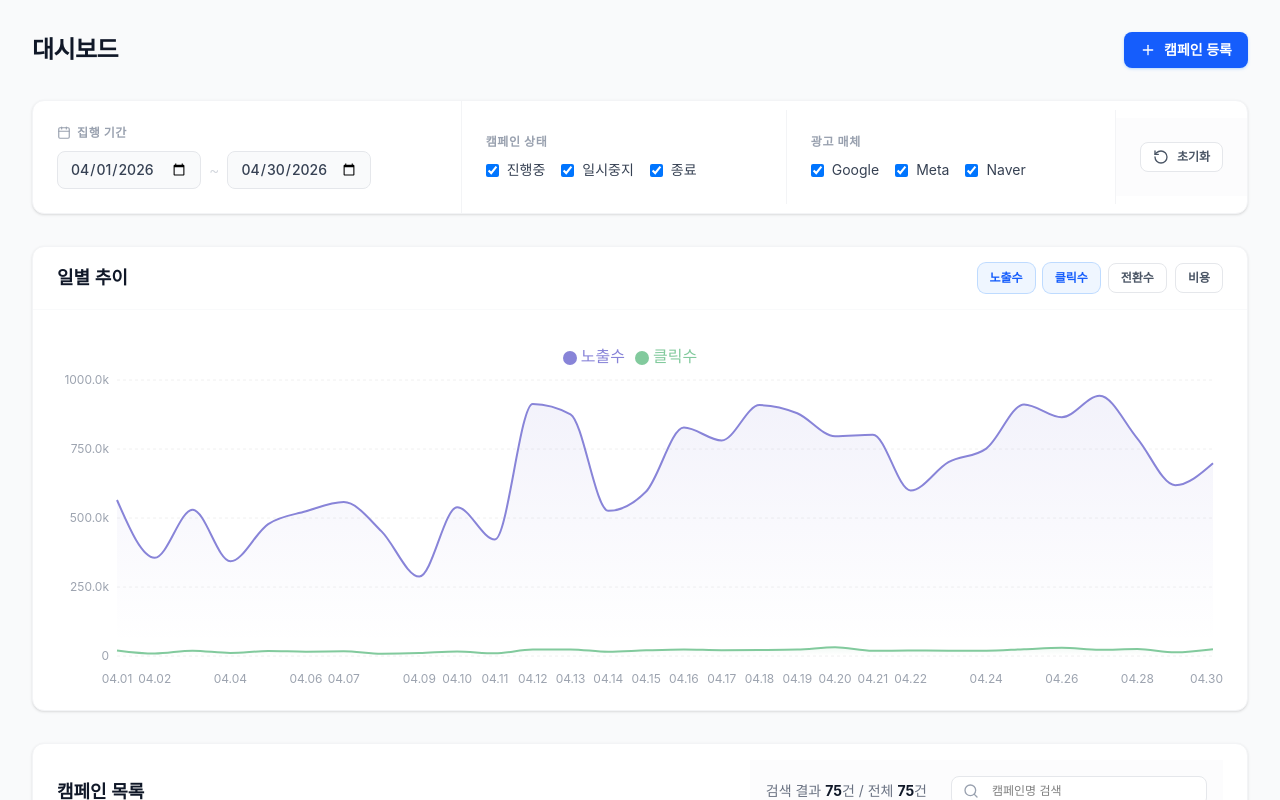
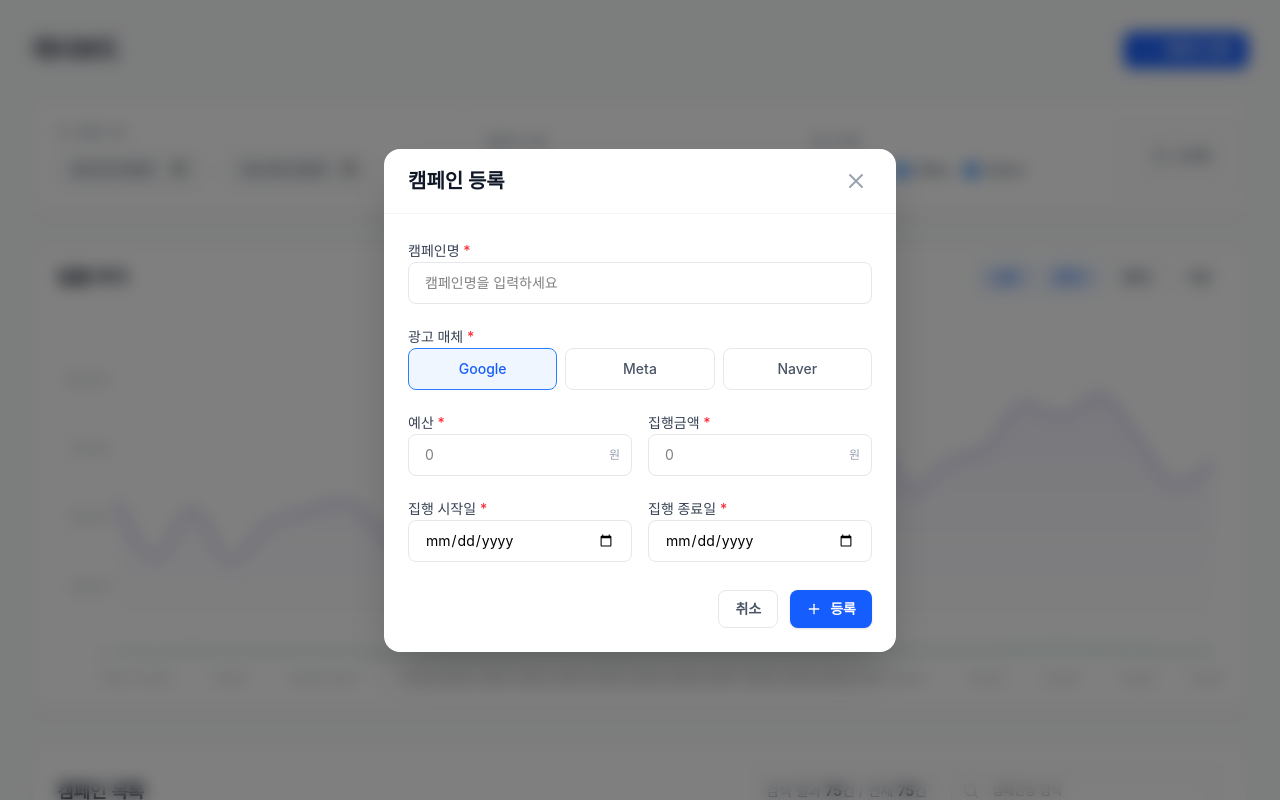
Before and after one commit to jin7969/marketing-dashboard, a React (Vite) app: page / in a window 1280 px wide. Both pictures are taken after a click on the button "캠페인 등록". Shown: the top 800 px of the page. Built offline with nearby package versions, Linux system fonts and the light colour scheme; data requests are answered from the project's data file.

Commit message:
feat: 캠페인 등록 모달 구현

```diff
--- /dev/null
+++ b/src/components/CampaignCreateModal.tsx
@@ -0,0 +1,110 @@
+import { Plus } from 'lucide-react';
+import { Modal, Button, FormField, Input } from './_common';
+import { useCampaignCreateForm } from '../hooks/useCampaignCreateForm';
+import type { Platform } from '../types/dashboard';
+
+const PLATFORMS: Platform[] = ['Google', 'Meta', 'Naver'];
+
+interface CampaignCreateModalProps {
+  isOpen: boolean;
+  onClose: () => void;
+}
+
+export default function CampaignCreateModal({ isOpen, onClose }: CampaignCreateModalProps) {
+  const { formData, errors, isPending, setField, handleSubmit, handleClose } = useCampaignCreateForm(onClose);
+
+  return (
+    <Modal isOpen={isOpen} onClose={handleClose} title="캠페인 등록">
+      <form onSubmit={handleSubmit} noValidate className="space-y-5">
+        <FormField label="캠페인명" error={errors.name}>
+          <Input
+            type="text"
+            error={errors.name}
+            placeholder="캠페인명을 입력하세요"
+            value={formData.name}
+            onChange={(e) => setField('name', e.target.value)}
+          />
+        </FormField>
+
+        <FormField label="광고 매체">
+          <div className="grid grid-cols-3 gap-2">
+            {PLATFORMS.map((p) => (
+              <button
+                key={p}
+                type="button"
+                onClick={() => setField('platform', p)}
+                className={`rounded-lg border py-2.5 text-sm font-medium transition-all ${
+                  formData.platform === p
+                    ? 'border-blue-500 bg-blue-50 text-blue-600'
+                    : 'border-gray-200 bg-white text-gray-600 hover:border-gray-300 hover:bg-gray-50'
+                }`}
+              >
+                {p}
+              </button>
+            ))}
+          </div>
+        </FormField>
+
+        <div className="grid grid-cols-2 gap-4">
+          <FormField label="예산" error={errors.budget}>
+            <Input
+              type="number"
+              step="1"
+              min="100"
+              max="1000000000"
+              error={errors.budget}
+              suffix="원"
+              placeholder="0"
+              value={formData.budget}
+              onChange={(e) => setField('budget', e.target.value)}
+            />
+          </FormField>
+
+          <FormField label="집행금액" error={errors.cost}>
+            <Input
+              type="number"
+              step="1"
+              min="0"
+              max="1000000000"
+              error={errors.cost}
+              suffix="원"
+              placeholder="0"
+              value={formData.cost}
+              onChange={(e) => setField('cost', e.target.value)}
+            />
+          </FormField>
+        </div>
+
+        <div className="grid grid-cols-2 gap-4">
+          <FormField label="집행 시작일" error={errors.startDate}>
+            <Input
+              type="date"
+              error={errors.startDate}
+              value={formData.startDate}
+              onChange={(e) => setField('startDate', e.target.value)}
+            />
+          </FormField>
+
+          <FormField label="집행 종료일" error={errors.endDate}>
+            <Input
+              type="date"
+              error={errors.endDate}
+              min={formData.startDate || undefined}
+              value={formData.endDate}
+              onChange={(e) => setField('endDate', e.target.value)}
+            />
+          </FormField>
+        </div>
+
+        <div className="flex justify-end gap-3 pt-2">
+          <Button type="button" variant="outline" onClick={handleClose} disabled={isPending}>
+            취소
+          </Button>
+          <Button type="submit" icon={<Plus className="h-4 w-4" />} disabled={isPending}>
+            {isPending ? '등록 중...' : '등록'}
+          </Button>
+        </div>
+      </form>
+    </Modal>
+  );
+}
--- a/src/components/Header.tsx
+++ b/src/components/Header.tsx
@@ -1,13 +1,22 @@
+import { useState } from 'react';
 import { Plus } from 'lucide-react';
 import { Button } from './_common';
+import CampaignModal from './CampaignCreateModal';
 
 export default function Header() {
+  const [isModalOpen, setIsModalOpen] = useState(false);
+
   return (
     <header className="mb-8 flex items-center justify-between">
       <h1 className="font-sans text-2xl font-bold tracking-tight text-gray-900">대시보드</h1>
-      <Button icon={<Plus className="h-4 w-4" />} className="shadow-lg shadow-blue-200">
+      <Button
+        icon={<Plus className="h-4 w-4" />}
+        className="shadow-lg shadow-blue-200"
+        onClick={() => setIsModalOpen(true)}
+      >
         캠페인 등록
       </Button>
+      <CampaignModal isOpen={isModalOpen} onClose={() => setIsModalOpen(false)} />
     </header>
   );
 }
--- /dev/null
+++ b/src/hooks/useCampaignCreateForm.ts
@@ -0,0 +1,100 @@
+import { useState } from 'react';
+import { useMutation, useQueryClient } from '@tanstack/react-query';
+import { createCampaign } from '../api';
+import type { Platform } from '../types/dashboard';
+
+export interface CampaignFormData {
+  name: string;
+  platform: Platform;
+  budget: string;
+  cost: string;
+  startDate: string;
+  endDate: string;
+}
+
+export interface CampaignFormErrors {
+  name?: string;
+  budget?: string;
+  cost?: string;
+  startDate?: string;
+  endDate?: string;
+}
+
+const initialForm: CampaignFormData = {
+  name: '',
+  platform: 'Google',
+  budget: '',
+  cost: '',
+  startDate: '',
+  endDate: '',
+};
+
+function validate(data: CampaignFormData): CampaignFormErrors {
+  const errors: CampaignFormErrors = {};
+  const name = data.name.trim();
+  const budget = Number(data.budget);
+  const cost = Number(data.cost);
+
+  if (name.length < 2) errors.name = '캠페인명은 2자 이상 입력해주세요.';
+  else if (name.length > 100) errors.name = '캠페인명은 100자 이하로 입력해주세요.';
+
+  if (!data.budget) errors.budget = '예산을 입력해주세요.';
+  else if (!Number.isInteger(budget) || budget < 100 || budget > 1_000_000_000)
+    errors.budget = '100원 ~ 10억 원 사이의 정수를 입력해주세요.';
+
+  if (data.cost === '') errors.cost = '집행금액을 입력해주세요.';
+  else if (!Number.isInteger(cost) || cost < 0 || cost > 1_000_000_000)
+    errors.cost = '0원 ~ 10억 원 사이의 정수를 입력해주세요.';
+  else if (!errors.budget && cost > budget)
+    errors.cost = '집행금액은 예산을 초과할 수 없습니다.';
+
+  if (!data.startDate) errors.startDate = '시작일을 선택해주세요.';
+
+  if (!data.endDate) errors.endDate = '종료일을 선택해주세요.';
+  else if (data.startDate && data.endDate <= data.startDate)
+    errors.endDate = '종료일은 시작일 이후여야 합니다.';
+
+  return errors;
+}
+
+export function useCampaignCreateForm(onClose: () => void) {
+  const queryClient = useQueryClient();
+  const [formData, setFormData] = useState<CampaignFormData>(initialForm);
+  const [errors, setErrors] = useState<CampaignFormErrors>({});
+
+  const { mutate, isPending } = useMutation({
+    mutationFn: () =>
+      createCampaign({
+        name: formData.name.trim(),
+        platform: formData.platform,
+        status: 'active',
+        budget: Number(formData.budget),
+        startDate: formData.startDate,
+        endDate: formData.endDate,
+      }),
+    onSuccess: () => {
+      queryClient.invalidateQueries({ queryKey: ['campaigns'] });
+      handleClose();
+    },
+  });
+
+  const setField = <K extends keyof CampaignFormData>(key: K, value: CampaignFormData[K]) => {
+    setFormData((prev) => ({ ...prev, [key]: value }));
+    if (errors[key as keyof CampaignFormErrors]) setErrors((prev) => ({ ...prev, [key]: undefined }));
+  };
+
+  const handleSubmit = (e: React.FormEvent) => {
+    e.preventDefault();
+    const next = validate(formData);
+    setErrors(next);
+    if (Object.keys(next).length === 0) mutate();
+  };
+
+  const handleClose = () => {
+    setFormData(initialForm);
+    setErrors({});
+    onClose();
+  };
+
+  return { formData, errors, isPending, setField, handleSubmit, handleClose };
+}
```
